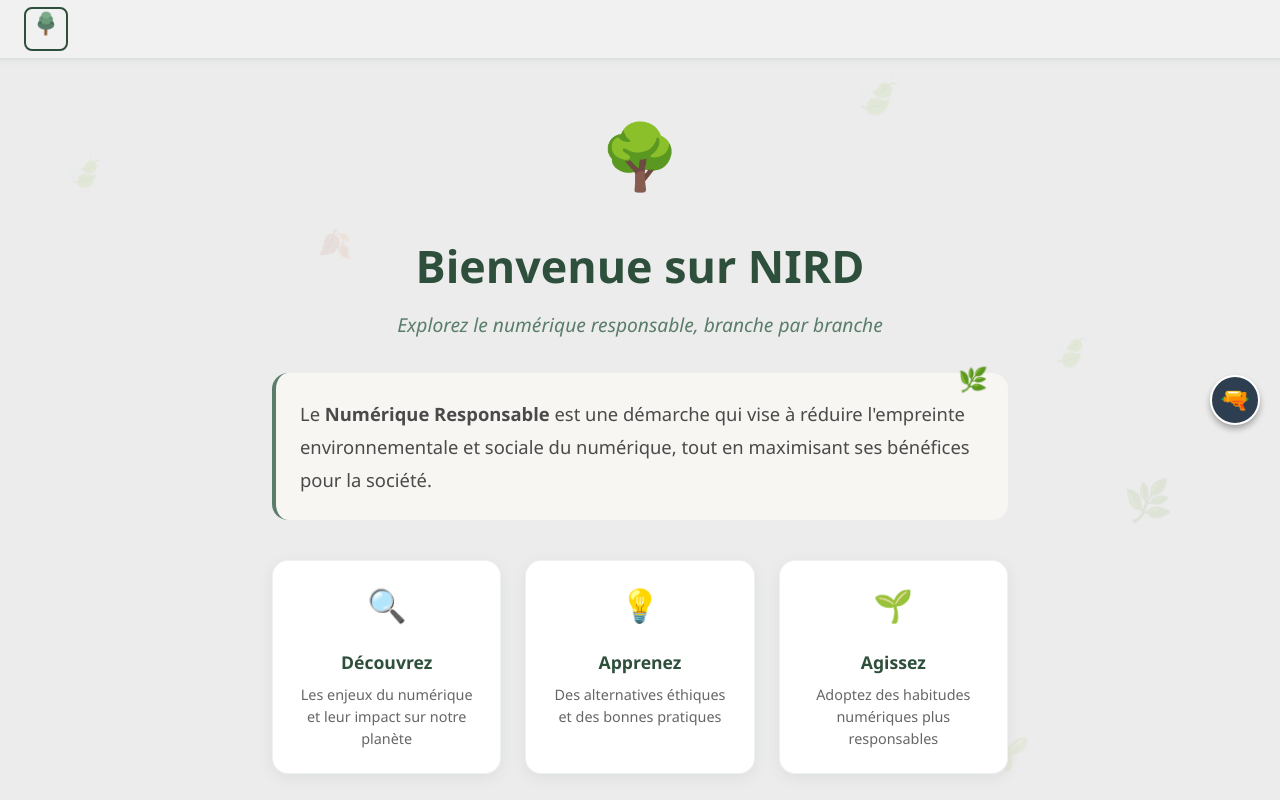
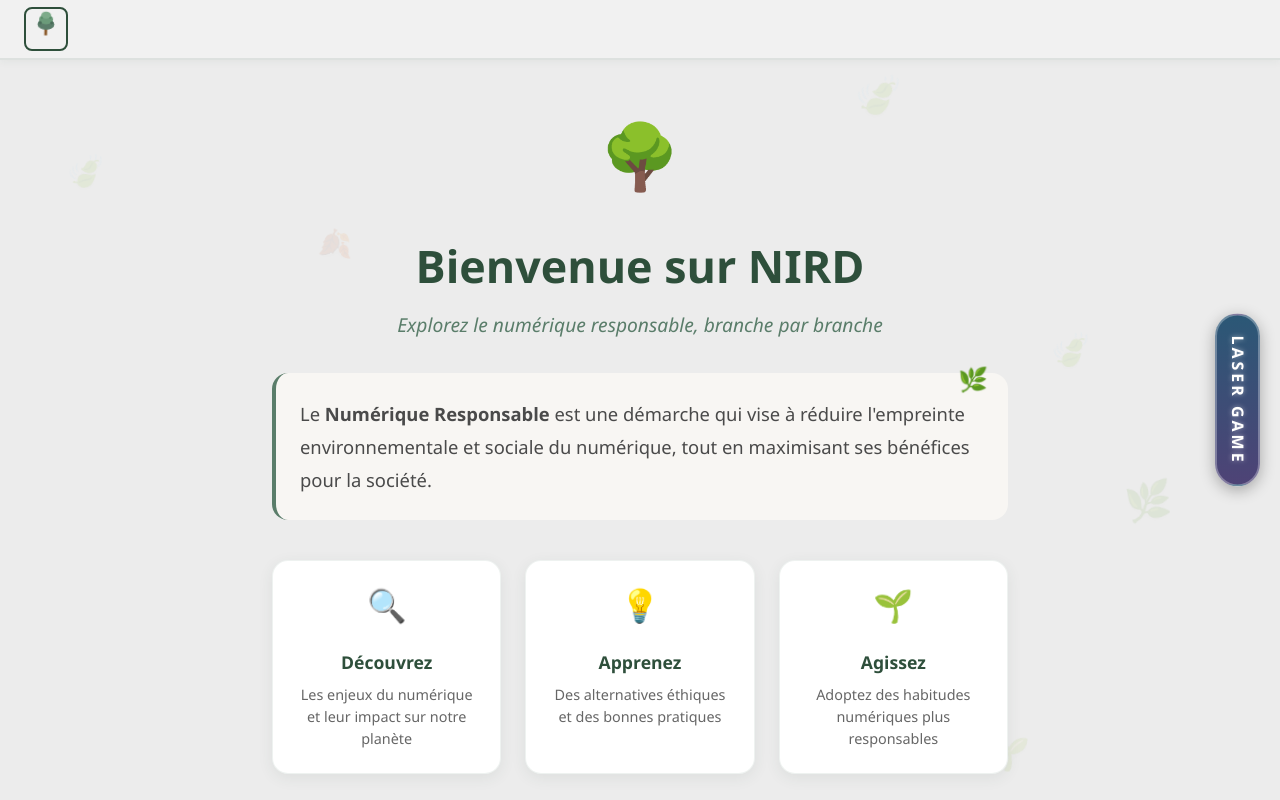
Before and after one commit to Quoicouteam/Nird, a Vue app: page / in a window 1280 px wide. Shown: the top 800 px of the page. Built offline with nearby package versions, Linux system fonts and the light colour scheme.

Commit message:
style - enhance button design and text for Laser Game toggle

```diff
--- a/src/components/LaserGame.vue
+++ b/src/components/LaserGame.vue
@@ -157,7 +157,7 @@ onUnmounted(() => {
       :class="{ 'is-active': isActive }"
       title="Activer/Désactiver le Laser Game"
     >
-      <span v-if="!isActive">🔫</span>
+      <span v-if="!isActive" class="btn-text">Laser Game</span>
       <span v-else>❌</span>
     </button>
   </div>
@@ -199,29 +199,53 @@ onUnmounted(() => {
   /* top: 50%; */
   /* transform: translateY(-50%); */
   /* z-index: 9999; */
-  width: 50px;
-  height: 50px;
-  border-radius: 50%;
-  background-color: #2c3e50;
+  width: 45px;
+  height: auto;
+  min-height: 140px;
+  padding: 20px 0;
+  border-radius: 30px;
+
+  /* Design & Couleurs : Gradient "Cyber/Space" */
+  background: linear-gradient(180deg, #2b5876 0%, #4e4376 100%);
   color: white;
-  border: 2px solid #fff;
+  border: 2px solid rgba(255,255,255,0.3);
+
   cursor: pointer;
-  font-size: 24px;
+  font-size: 16px;
+  font-weight: bold;
   display: flex;
   align-items: center;
   justify-content: center;
-  box-shadow: 0 4px 6px rgba(0,0,0,0.3);
+  box-shadow: 0 4px 15px rgba(0,0,0,0.3);
   transition: all 0.3s cubic-bezier(0.175, 0.885, 0.32, 1.275);
+
+  /* Texte Vertical */
+  writing-mode: vertical-rl;
+  text-orientation: mixed;
+}
+
+.btn-text {
+  font-family: 'Segoe UI', Tahoma, Geneva, Verdana, sans-serif;
+  text-transform: uppercase;
+  letter-spacing: 3px;
+  text-shadow: 0 0 5px rgba(255,255,255,0.5);
 }
 
 .laser-game-toggle:hover {
-  transform: translateY(-50%) scale(1.1);
-  box-shadow: 0 6px 8px rgba(0,0,0,0.4);
+  transform: scale(1.05);
+  box-shadow: 0 6px 20px rgba(78, 67, 118, 0.6);
+  border-color: rgba(255,255,255,0.8);
 }
 
 .laser-game-toggle.is-active {
-  background-color: #e74c3c;
-  border-color: #c0392b;
+  background: linear-gradient(135deg, #ff416c 0%, #ff4b2b 100%);
+  border-color: white;
+  width: 50px;
+  height: 50px;
+  min-height: 50px;
+  padding: 0;
+  border-radius: 50%;
+  writing-mode: horizontal-tb;
 }
 </style>
 
@@ -235,9 +259,9 @@ body.laser-mode * {
 }
 
 .laser-hit {
-  filter: grayscale(100%) brightness(0.8) sepia(0.2) !important;
+  opacity: 0.1 !important;
   pointer-events: none !important;
-  transition: filter 0.1s ease-out;
+  transition: opacity 0.2s ease-out;
   position: relative;
 }
 
@@ -249,7 +273,7 @@ body.laser-mode * {
   left: 0;
   right: 0;
   bottom: 0;
-  background-color: rgba(255, 255, 255, 0.5);
+  background-color: rgba(255, 255, 255, 0.8);
   pointer-events: none;
   animation: laser-flash 0.2s ease-out forwards;
   z-index: 1000;
```
